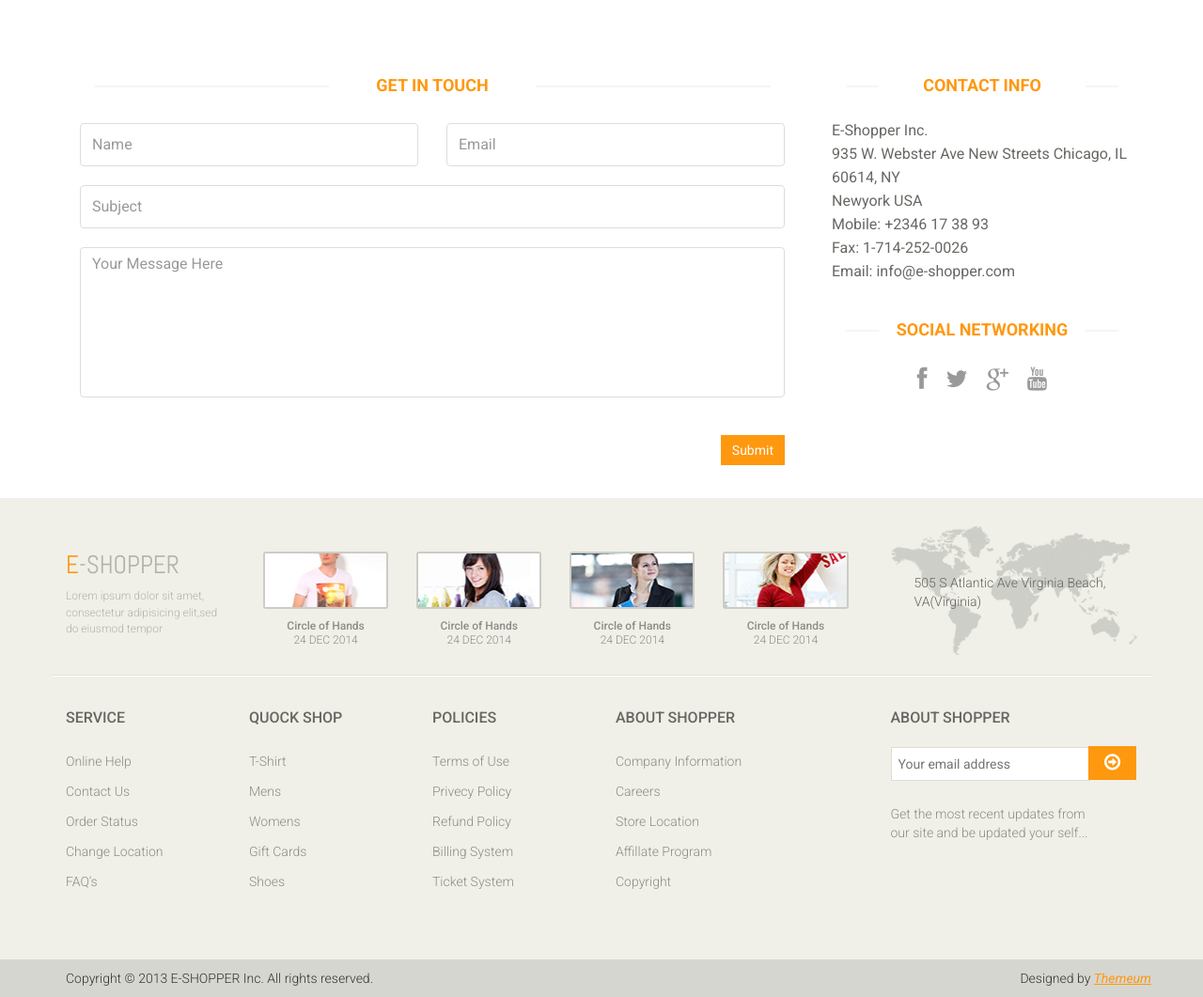
After one commit to HarisKhann1/E-Commerce, a Django app: page /contact/ in a window 1280 px wide. The commit adds this page. Shown: the part 716-1777 px from the top of the page at 94% size. Run offline with Django 5.2, Linux system fonts and the light colour scheme.

Commit message:
added contact templates and logic for it

```diff
--- a/E_Commerce/store/urls.py
+++ b/E_Commerce/store/urls.py
@@ -8,6 +8,7 @@ urlpatterns = [
     path('signin/', views.user_login, name='signin'),
     path('signup/', views.signup, name='signup'),
     path('logout/', LogoutView.as_view(), name='logout'),
+    path('contact/', views.contact, name='contact'),
 
     # card urls
     path('cart/add/<int:id>/', views.cart_add, name='cart_add'),
--- a/E_Commerce/store/views.py
+++ b/E_Commerce/store/views.py
@@ -3,7 +3,7 @@ from django.contrib.auth.models import User
 from django.contrib.auth import authenticate, login
 from django.contrib import messages
 from .forms import RegistrationForm, LoginForm, PasswordResetForm
-from .models import Category, Product
+from .models import Category, Product, Contact
 from django.core.mail import send_mail
 
 from django.contrib.auth.decorators import login_required
@@ -116,6 +116,21 @@ def cart_detail(request):
     return render(request, 'cart/cart_detail.html')
 
 
+def contact(request):
+    if request.method == 'POST':
+        name = request.POST.get('name')
+        email = request.POST.get('email')
+        subject = request.POST.get('subject')
+        message = request.POST.get('message')
+
+        Contact.objects.create(name=name, email=email, subject=subject, message=message)
+        messages.success(request, "Your message has been sent successfully.")
+
+        return redirect('contact')
+
+    return render(request, 'contact/contact.html')
+
+
 
 
 
--- a/E_Commerce/templates/Header/header.html
+++ b/E_Commerce/templates/Header/header.html
@@ -115,7 +115,7 @@
                                 </ul>
                             </li>
                             <li><a href="404.html">404</a></li>
-                            <li><a href="contact-us.html">Contact</a></li>
+                            <li><a href="{% url "contact" %}">Contact</a></li>
                         </ul>
                     </div>
                 </div>
--- /dev/null
+++ b/E_Commerce/templates/contact/contact.html
@@ -0,0 +1,84 @@
+{% extends "index.html" %}
+
+{% block content %}
+
+    <div class="container">
+
+        <div id="contact-page" class="container">
+            <div class="bg">
+                <div class="row">
+                    <div class="col-sm-12">
+                        <h2 class="title text-center">Contact <strong>Us</strong></h2>
+                        <iframe src="https://www.google.com/maps/embed?pb=!1m18!1m12!1m3!1d3620.43946267386!2d66.99601817373228!3d24.848835945725646!2m3!1f0!2f0!3f0!3m2!1i1024!2i768!4f13.1!3m3!1m2!1s0x3eb33e06f79533c3%3A0x688986c88631e98a!2sI.I%20Chundrigar%20Rd%2C%20Karachi%2C%20Karachi%20City%2C%20Sindh%2C%20Pakistan!5e0!3m2!1sen!2s!4v1735998117110!5m2!1sen!2s" width="100%" height="450" style="border:0;" allowfullscreen="" loading="lazy" referrerpolicy="no-referrer-when-downgrade"></iframe>
+                        </div>
+                    </div>
+                </div>
+                <div class="row" style="margin-top: 80px;">
+                    <div class="col-sm-8">
+                        <div class="contact-form">
+                            <h2 class="title text-center">Get In Touch</h2>
+                            <div class="status alert alert-success" style="display: none"></div>
+                            <form id="main-contact-form" class="contact-form row" name="contact-form" method="post">
+                                {% csrf_token %}
+                                <div class="form-group col-md-6">
+                                    <input type="text" name="name" class="form-control" required="required" placeholder="Name">
+                                </div>
+                                <div class="form-group col-md-6">
+                                    <input type="email" name="email" class="form-control" required="required" placeholder="Email">
+                                </div>
+                                <div class="form-group col-md-12">
+                                    <input type="text" name="subject" class="form-control" required="required" placeholder="Subject">
+                                </div>
+                                <div class="form-group col-md-12">
+                                    <textarea name="message" id="message" required="required" class="form-control" rows="8" placeholder="Your Message Here"></textarea>
+                                </div>
+                                <div class="form-group col-md-12">
+                                    <input type="submit" name="submit" class="btn btn-primary pull-right" value="Submit">
+                                </div>
+                            </form>
+                            {% if messages %}
+                                <div class="alert alert-success">
+                                    {% for message in messages %}
+                                        <p>{{ message }}</p>
+                                    {% endfor %}
+                                </div>
+                            {% endif %}
+                        </div>
+                    </div>
+                    <div class="col-sm-4">
+                        <div class="contact-info">
+                            <h2 class="title text-center">Contact Info</h2>
+                            <address>
+                                <p>E-Shopper Inc.</p>
+                                <p>935 W. Webster Ave New Streets Chicago, IL 60614, NY</p>
+                                <p>Newyork USA</p>
+                                <p>Mobile: +2346 17 38 93</p>
+                                <p>Fax: 1-714-252-0026</p>
+                                <p>Email: info@e-shopper.com</p>
+                            </address>
+                            <div class="social-networks">
+                                <h2 class="title text-center">Social Networking</h2>
+                                <ul>
+                                    <li>
+                                        <a href="#"><i class="fa fa-facebook"></i></a>
+                                    </li>
+                                    <li>
+                                        <a href="#"><i class="fa fa-twitter"></i></a>
+                                    </li>
+                                    <li>
+                                        <a href="#"><i class="fa fa-google-plus"></i></a>
+                                    </li>
+                                    <li>
+                                        <a href="#"><i class="fa fa-youtube"></i></a>
+                                    </li>
+                                </ul>
+                            </div>
+                        </div>
+                    </div>
+                </div>
+            </div>
+        </div>
+
+    </div>
+
+{% endblock content %}
```
Also changed, not shown: E_Commerce/store/models.py (+12 -0 lines), E_Commerce/store/migrations/0006_contact.py (added).
